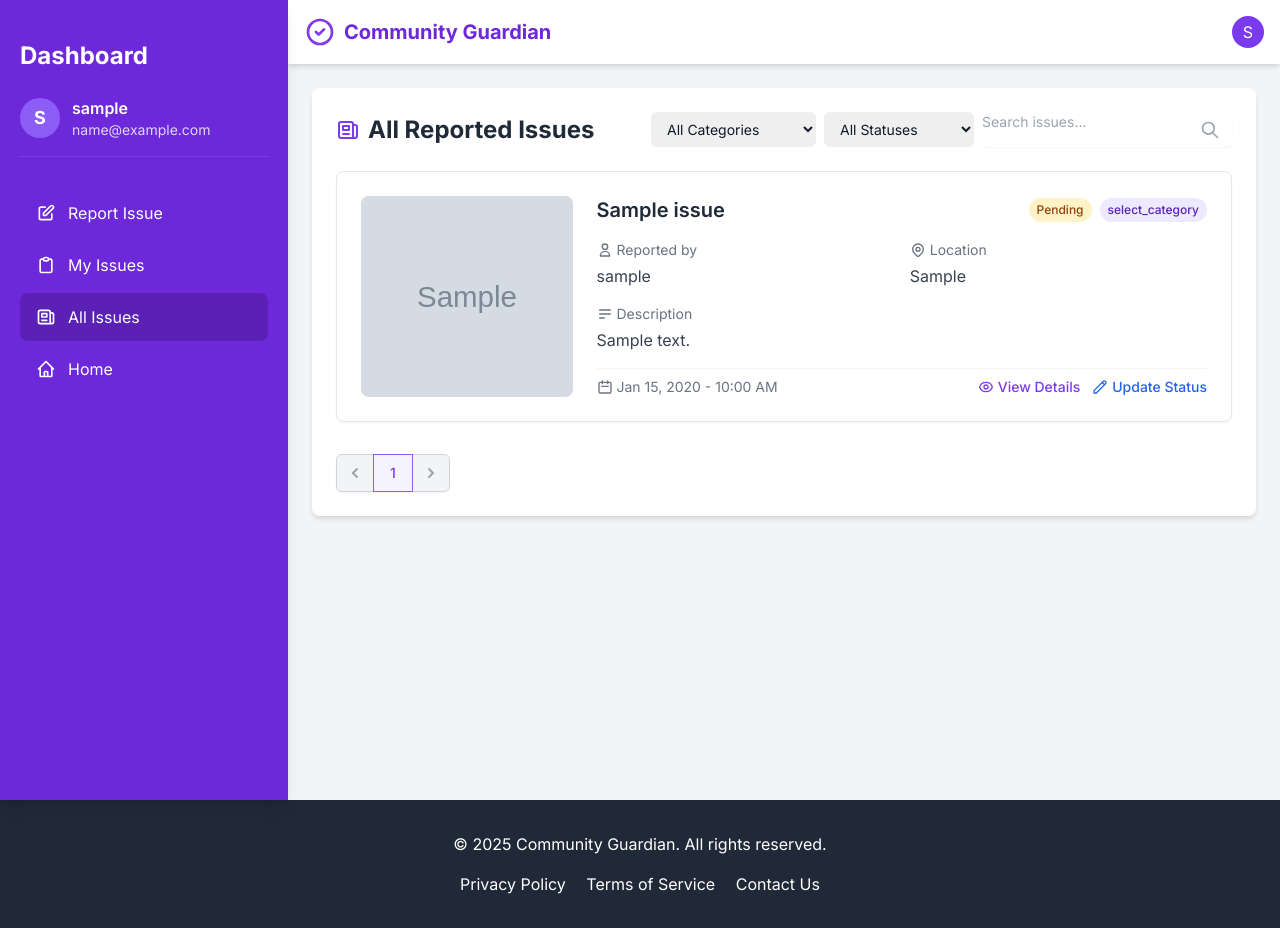
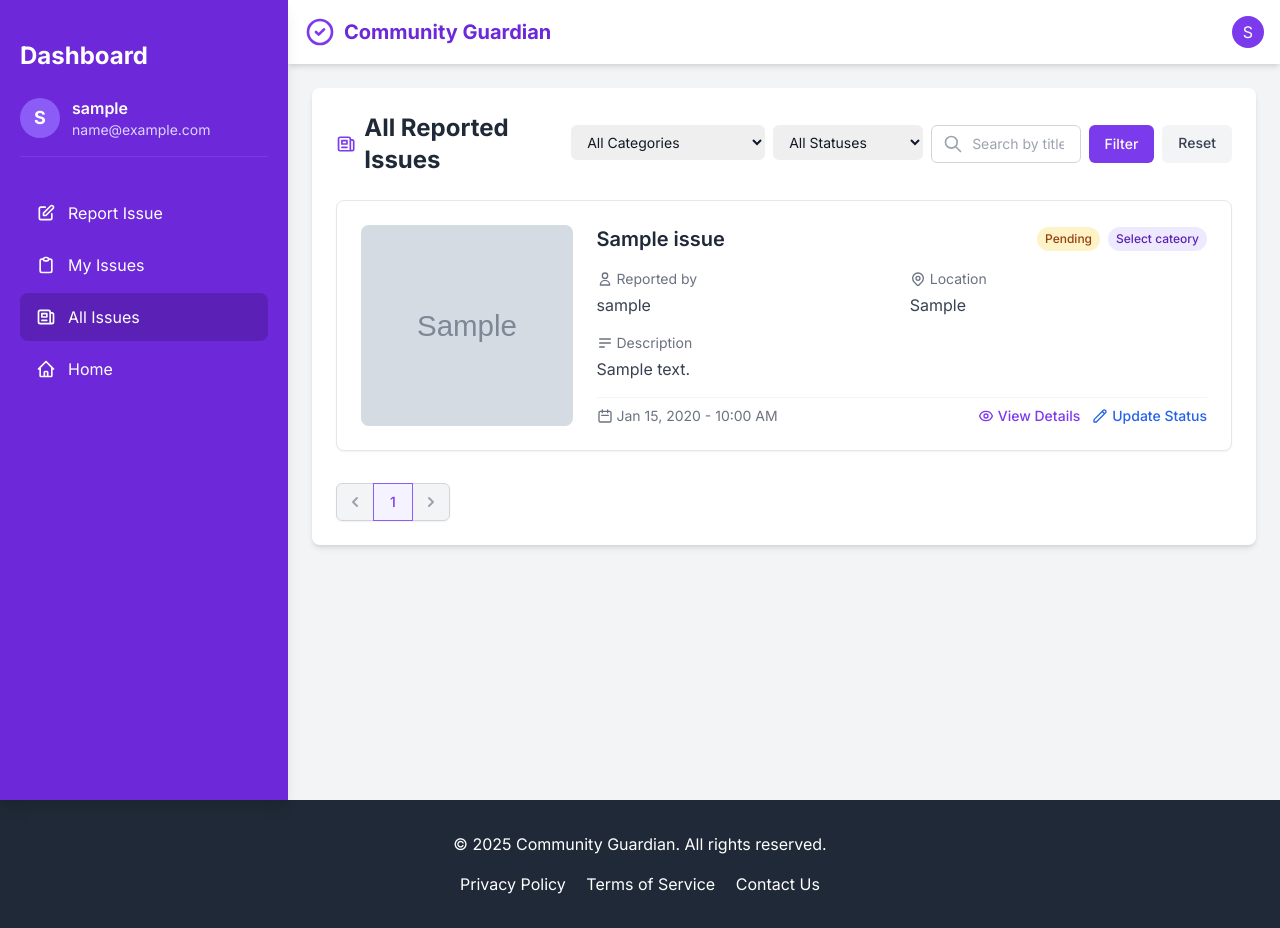
Before and after one commit to LepharamRamchiary/community_guardian, a Django app: page /issue/all_issues/ in a window 1280 px wide. Run offline with Django 5.2, Linux system fonts and the light colour scheme; a user stored in the database is signed in; tables that the repository leaves empty hold one stand-in row (values such as "Sample post"); grey boxes marked "Sample" are stand-in pictures.

Commit message:
add filter are workable

```diff
--- a/community_guardian/issue/templates/issue/all_issues_public.html
+++ b/community_guardian/issue/templates/issue/all_issues_public.html
@@ -12,36 +12,50 @@
     </div>
 
     <!-- Filter/Search Controls -->
-    <div class="flex flex-wrap gap-2">
+    <form action="." method="get" class="flex flex-wrap gap-2">
       <div class="relative">
-        <select id="category-filter" class="block w-full pl-3 pr-10 py-2 text-base border-gray-300 focus:outline-none focus:ring-purple-500 focus:border-purple-500 sm:text-sm rounded-md">
+        <select id="category-filter" name="category" class="block w-full pl-3 pr-10 py-2 text-base border-gray-300 focus:outline-none focus:ring-purple-500 focus:border-purple-500 sm:text-sm rounded-md">
           <option value="">All Categories</option>
-          <option value="infrastructure">Infrastructure</option>
-          <option value="safety">Safety</option>
-          <option value="environment">Environment</option>
-          <option value="other">Other</option>
+          {% for value, text in CATEGORY_CHOICES %}
+            {% if value != 'select_category' %}
+              <option value="{{ value }}" {% if request.GET.category == value %}selected{% endif %}>{{ text }}</option>
+            {% endif %}
+          {% endfor %}
         </select>
       </div>
 
       <div class="relative">
-        <select id="status-filter" class="block w-full pl-3 pr-10 py-2 text-base border-gray-300 focus:outline-none focus:ring-purple-500 focus:border-purple-500 sm:text-sm rounded-md">
+        <select id="status-filter" name="status" class="block w-full pl-3 pr-10 py-2 text-base border-gray-300 focus:outline-none focus:ring-purple-500 focus:border-purple-500 sm:text-sm rounded-md">
           <option value="">All Statuses</option>
-          <option value="pending">Pending</option>
-          <option value="in_progress">In Progress</option>
-          <option value="resolved">Resolved</option>
-          <option value="rejected">Rejected</option>
+          {% for value, text in STATUS_CHOICES %}
+            <option value="{{ value }}" {% if request.GET.status == value %}selected{% endif %}>{{ text }}</option>
+          {% endfor %}
         </select>
       </div>
 
-      <div class="relative rounded-md shadow-sm">
-        <input type="text" id="search-issues" class="focus:ring-purple-500 focus:border-purple-500 block w-full pr-10 sm:text-sm border-gray-300 rounded-md" placeholder="Search issues...">
-        <div class="absolute inset-y-0 right-0 pr-3 flex items-center pointer-events-none">
+      <div class="relative w-full sm:flex-1 min-w-[180px]">
+        <input
+          type="text"
+          id="search-issues"
+          name="search"
+          value="{{ request.GET.search|default:'' }}"
+          class="focus:ring-purple-500 focus:border-purple-500 block w-full pl-10 pr-4 py-2 sm:text-sm border border-gray-300 rounded-md"
+          placeholder="Search by title or description..."
+        >
+        <div class="absolute inset-y-0 left-0 pl-3 flex items-center pointer-events-none">
           <svg class="h-5 w-5 text-gray-400" xmlns="http://www.w3.org/2000/svg" fill="none" viewBox="0 0 24 24" stroke="currentColor">
             <path stroke-linecap="round" stroke-linejoin="round" stroke-width="2" d="M21 21l-6-6m2-5a7 7 0 11-14 0 7 7 0 0114 0z" />
           </svg>
         </div>
-      </div>
-    </div>
+     </div>
+      <button type="submit" class="bg-purple-600 hover:bg-purple-700 text-white px-4 py-2 rounded-md text-sm font-medium focus:outline-none focus:ring-2 focus:ring-offset-2 focus:ring-purple-500">
+        Filter
+      </button>
+
+      <a href="." class="bg-gray-100 hover:bg-gray-200 text-gray-700 px-4 py-2 rounded-md text-sm font-medium focus:outline-none focus:ring-2 focus:ring-offset-2 focus:ring-gray-500">
+        Reset
+      </a>
+    </form>
   </div>
 
   {% if page_obj %}
@@ -68,7 +82,7 @@
                     <span class="px-2 py-1 text-xs font-medium rounded-full
                       {% if issue.status == 'Pending' %}
                         bg-yellow-100 text-yellow-800
-                      {% elif issue.status == 'Progress' %}
+                      {% elif issue.status == 'Processing' %}
                         bg-blue-100 text-blue-800
                       {% elif issue.status == 'Resolved' %}
                         bg-green-100 text-green-800
@@ -81,7 +95,7 @@
                     </span>
 
                     <span class="px-2 py-1 text-xs font-medium rounded-full bg-purple-100 text-purple-800">
-                      {{ issue.category }}
+                      {{ issue.get_category_display }}
                     </span>
                   </div>
                 </div>
@@ -153,7 +167,7 @@
       {% endfor %}
     </div>
 
-    <!-- Pagination Controls - Unified and Improved -->
+    <!-- Pagination Controls -->
     <div class="mt-8">
       <div class="flex items-center justify-between ">
         <nav class="relative z-0 inline-flex rounded-md shadow-sm -space-x-px" aria-label="Pagination">
@@ -218,8 +232,14 @@
           <path stroke-linecap="round" stroke-linejoin="round" stroke-width="2" d="M19 20H5a2 2 0 01-2-2V6a2 2 0 012-2h10a2 2 0 012 2v1m2 13a2 2 0 01-2-2V7m2 13a2 2 0 002-2V9a2 2 0 00-2-2h-2m-4-3H9M7 16h6M7 8h6v4H7V8z" />
         </svg>
       </div>
-      <h3 class="text-xl font-medium text-gray-700 mb-2">No Issues Reported Yet</h3>
-      <p class="text-gray-500 max-w-md mb-6">There are currently no community issues in the system. Check back later or be the first to report an issue.</p>
+      <h3 class="text-xl font-medium text-gray-700 mb-2">No Issues Found</h3>
+      <p class="text-gray-500 max-w-md mb-6">
+        {% if request.GET.search or request.GET.category or request.GET.status %}
+          No issues match your filter criteria. Try adjusting your filters or <a href="." class="text-purple-600 hover:text-purple-800">reset all filters</a>.
+        {% else %}
+          There are currently no community issues in the system. Check back later or be the first to report an issue.
+        {% endif %}
+      </p>
       <a href="{% url 'report_issue' %}" class="inline-flex items-center px-4 py-2 border border-transparent text-sm font-medium rounded-md text-white bg-purple-600 hover:bg-purple-700 focus:outline-none focus:ring-2 focus:ring-offset-2 focus:ring-purple-500 transition duration-200">
         <svg xmlns="http://www.w3.org/2000/svg" class="h-5 w-5 mr-2" fill="none" viewBox="0 0 24 24" stroke="currentColor">
           <path stroke-linecap="round" stroke-linejoin="round" stroke-width="2" d="M12 6v6m0 0v6m0-6h6m-6 0H6" />
@@ -229,49 +249,4 @@
     </div>
   {% endif %}
 </div>
-
-<!-- JavaScript for filtering -->
-<script>
-  document.addEventListener('DOMContentLoaded', function() {
-    const categoryFilter = document.getElementById('category-filter');
-    const statusFilter = document.getElementById('status-filter');
-    const searchInput = document.getElementById('search-issues');
-
-    function applyFilters() {
-      const category = categoryFilter.value;
-      const status = statusFilter.value;
-      const search = searchInput.value.trim();
-
-      let url = window.location.pathname;
-      const params = [];
-
-      if (category) params.push(`category=${encodeURIComponent(category)}`);
-      if (status) params.push(`status=${encodeURIComponent(status)}`);
-      if (search) params.push(`search=${encodeURIComponent(search)}`);
-
-      if (params.length > 0) {
-        url += '?' + params.join('&');
-      }
-
-      window.location.href = url;
-    }
-
-    // Apply filters on change
-    categoryFilter.addEventListener('change', applyFilters);
-    statusFilter.addEventListener('change', applyFilters);
-
-    // Apply search on Enter key
-    searchInput.addEventListener('keyup', function(event) {
-      if (event.key === 'Enter') {
-        applyFilters();
-      }
-    });
-
-    // Pre-select current filters from URL params
-    const urlParams = new URLSearchParams(window.location.search);
-    if (urlParams.has('category')) categoryFilter.value = urlParams.get('category');
-    if (urlParams.has('status')) statusFilter.value = urlParams.get('status');
-    if (urlParams.has('search')) searchInput.value = urlParams.get('search');
-  });
-</script>
 {% endblock %}
--- a/community_guardian/issue/views.py
+++ b/community_guardian/issue/views.py
@@ -2,6 +2,7 @@ from django.shortcuts import render, redirect
 from django.contrib.auth.decorators import login_required
 from django.contrib import messages
 from django.core.paginator import Paginator
+from django.db.models import Q
 from .models import Issue
 from .forms import IssueForm
 
@@ -31,11 +32,39 @@ def my_issue(request):
 
 @login_required
 def all_issues_public(request):
+    # Get filter parameters from request
+    category = request.GET.get('category', '')
+    status = request.GET.get('status', '')
+    search = request.GET.get('search', '')
+
+    # Start with all issues
     issues = Issue.objects.select_related('user').order_by('-created_at')
+
+    # Apply filters if they exist
+    if category:
+        issues = issues.filter(category=category)
+
+    if status:
+        issues = issues.filter(status=status)
+
+    if search:
+        issues = issues.filter(Q(title__icontains=search))
+
+    # Paginate the filtered results
     paginator = Paginator(issues, 3)
     page_number = request.GET.get('page')
     page_obj = paginator.get_page(page_number)
-    return render(request, 'issue/all_issues_public.html',  {'page_obj': page_obj})
+
+    # Create context with page object and model choices
+    context = {
+        'page_obj': page_obj,
+        'STATUS_CHOICES': Issue.STATUS_CHOICES,
+        'CATEGORY_CHOICES': Issue.CATEGORY_CHOICES,
+    }
+
+    # Pass the context to the template
+    return render(request, 'issue/all_issues_public.html', context)
+
 
 @login_required
 def dashboard(request):
--- a/community_guardian/templates/leanding/leanding.html
+++ b/community_guardian/templates/leanding/leanding.html
@@ -1,5 +1,6 @@
 {% extends 'base.html' %}
 {% load static %}
+{% block title %}{% endblock %}
 {% block content %}
 <!-- Main Content -->
 <main id="main-content">
```
